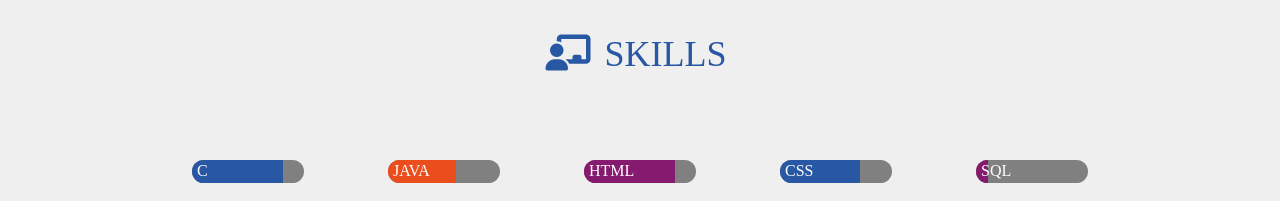
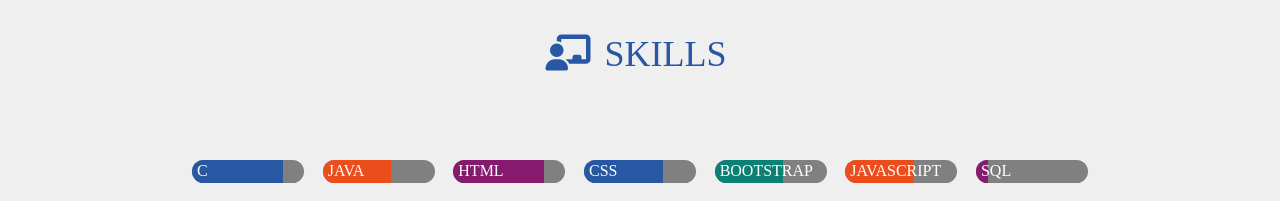
Before and after one commit to Debmalya1/MyPortfolio, a plain HTML site: page index.html in a window 1280 px wide. Shown: the part 815-1016 px from the top of the page. Drawn offline with Linux system fonts and the light colour scheme.

Commit message:
Update index.html

```diff
--- a/index.html
+++ b/index.html
@@ -117,6 +117,20 @@
                         <div class="seventy-percent mb-blue" data-bar-width="70">
                             <div class="skill-name">
                                 <span>CSS</span>
+                            </div>
+                        </div>
+                    </div>
+                    <div class="skills-progress">
+                        <div class="sixty-percent mb-green" data-bar-width="60">
+                            <div class="skill-name">
+                                <span>BOOTSTRAP</span>
+                            </div>
+                        </div>
+                    </div>
+                    <div class="skills-progress">
+                        <div class="sixty-percent mb-orange" data-bar-width="60">
+                            <div class="skill-name">
+                                <span>JAVASCRIPT</span>
                             </div>
                         </div>
                     </div>
```
